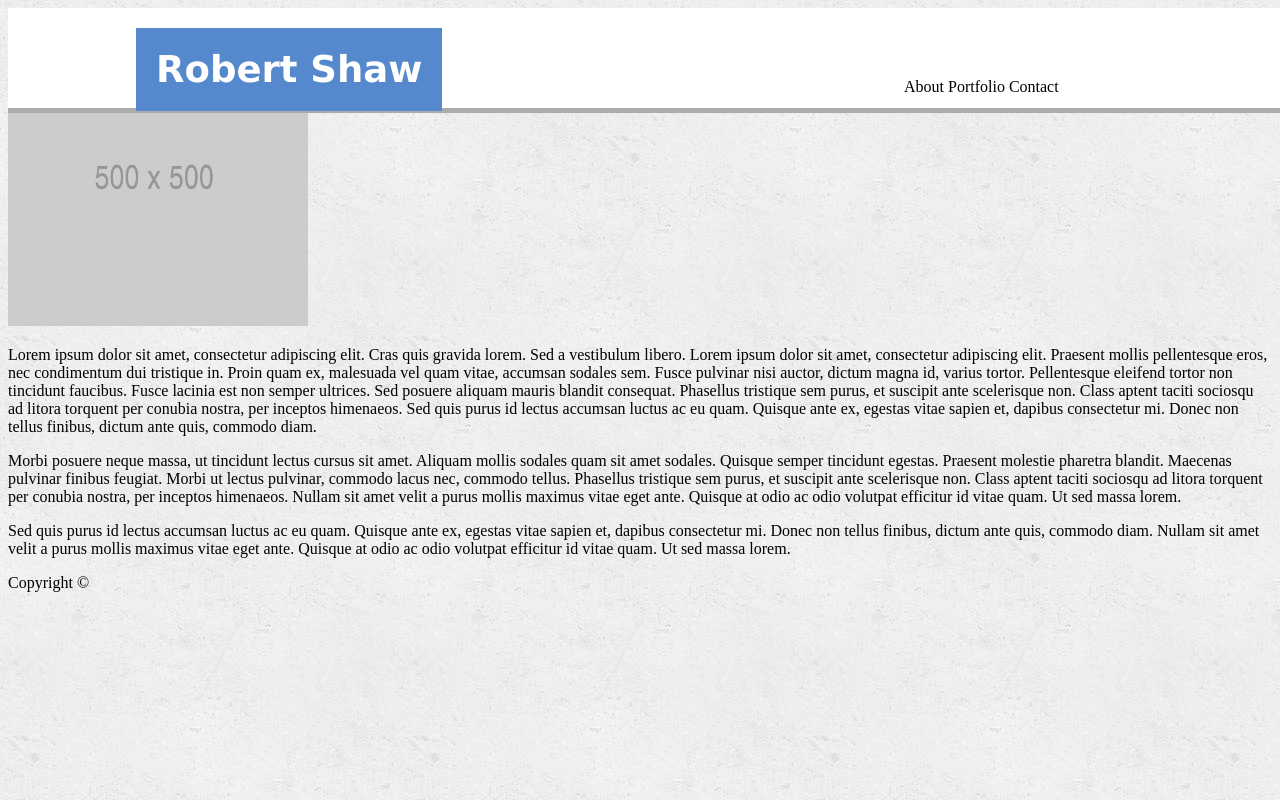
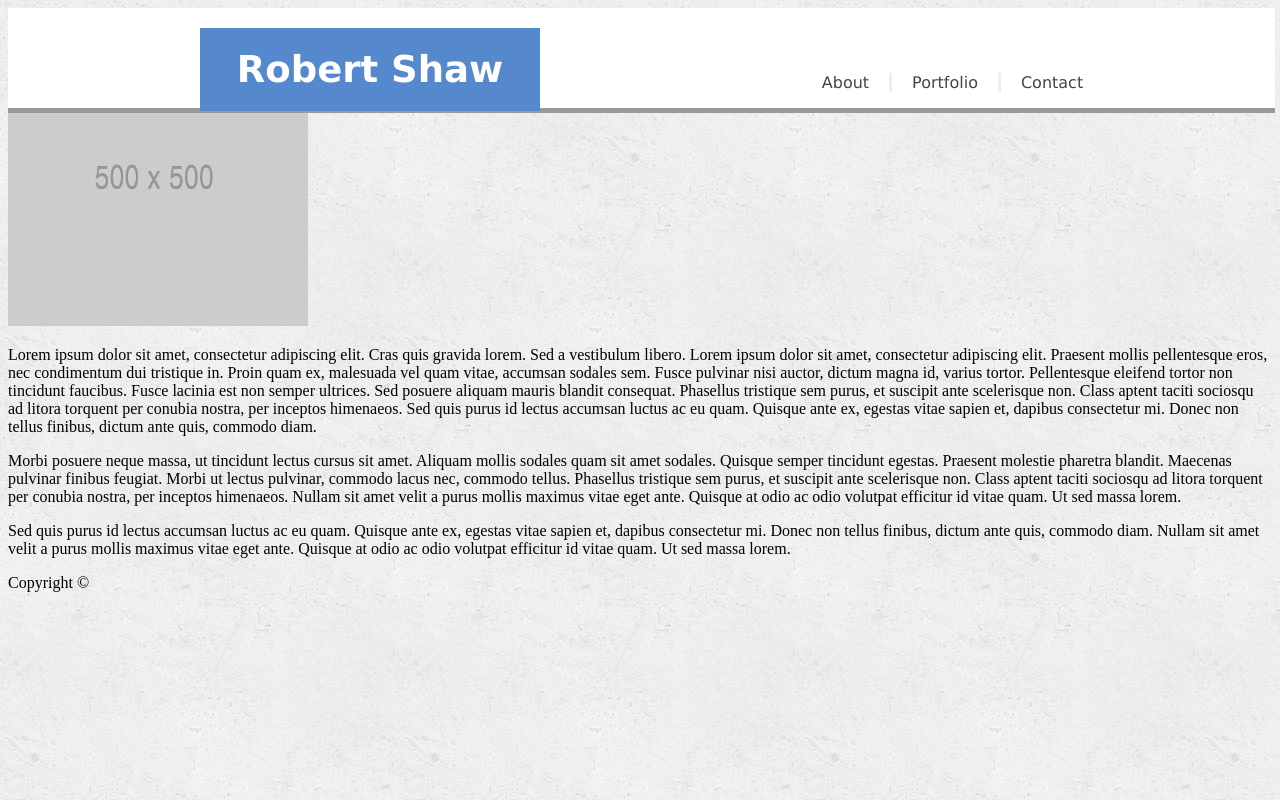
Before and after one commit to robertshaw87/Basic-Portfolio, a plain HTML site: page index.html in a window 1280 px wide. Drawn offline with Linux system fonts and the light colour scheme.

Commit message:
finish sticky header on index

```diff
--- a/assets/css/style.css
+++ b/assets/css/style.css
@@ -6,45 +6,59 @@ body {
 
 a:link {
     text-decoration: none;
-    color: black;
+    color: #444;
 }
 a:visited {
     text-decoration: none;
-    color:black;
+    color:#444;
 }
 a:active {color: #58c;}
 
 header {
     height: 100px;
-    width: 100%;
+    width: 69%;
+    padding-left: 15%;
+    padding-right: 15%;
     background-color: white;
-    border-bottom-style: outset;
+    border-bottom-style: solid;
     border-width: 5px;
-    border-color: #fff;
-    position: absolute;
+    border-color: #999;
+    position: fixed;
 }
 
 #name-tag {
+    width: 300px;
     background-color: #58c;
     color: white;
     float: left;
+    text-align: center;
     font-family: Verdana, Geneva, Tahoma, sans-serif;
     font-size: 37px;
     font-weight: bold;
     padding: 20px;
-    margin: 20px 10%;
+    margin-top: 20px;
 }
 
-.header-links-table {
-    margin: 70px 10%;
+.header-links {
+    margin-top: 65px;
     float: right;
     color: #444;
-    width: 20%;
+    padding-left: 20px;
+    padding-right: 20px;
+    text-align: right;
+    font-family: Verdana, Geneva, Tahoma, sans-serif;
 }
 
-.header-links-table td {
-    width: 33.33%;
+#header-contact {
+    padding-right: 0px;
+    border-left-style: solid;
+    border-left-color: #eee;
+}
 
+#header-about {
+    padding-left: 0px;
+    border-right-style: solid;
+    border-right-color: #eee;
 }
 
 article {
--- a/index.html
+++ b/index.html
@@ -8,23 +8,19 @@
 </head>
 
 <body>
-    <!-- Static Header. Links are right floated table -->
+    <!-- Static Header. Links are right floated so in reverse order -->
     <header>
         <section id="name-tag">
             Robert Shaw
         </section>
-        <section class="header-links-table">
-            <tr>
-                <td>
-                    <a href="index.html">About</a>
-                </td>
-                <td>
-                    <a href="portfolio.html">Portfolio</a>
-                </td>
-                <td>
-                    <a href="contact.html">Contact</a>
-                </td>
-            </tr>
+        <section class="header-links" id="header-contact">
+                <a href="contact.html">Contact</a>
+        </section>
+        <section class="header-links" id="header-portfolio">
+            <a href="portfolio.html">Portfolio</a>
+        </section>
+        <section class="header-links" id="header-about">
+                <a href="index.html">About</a>
         </section>
     </header>
 
```
